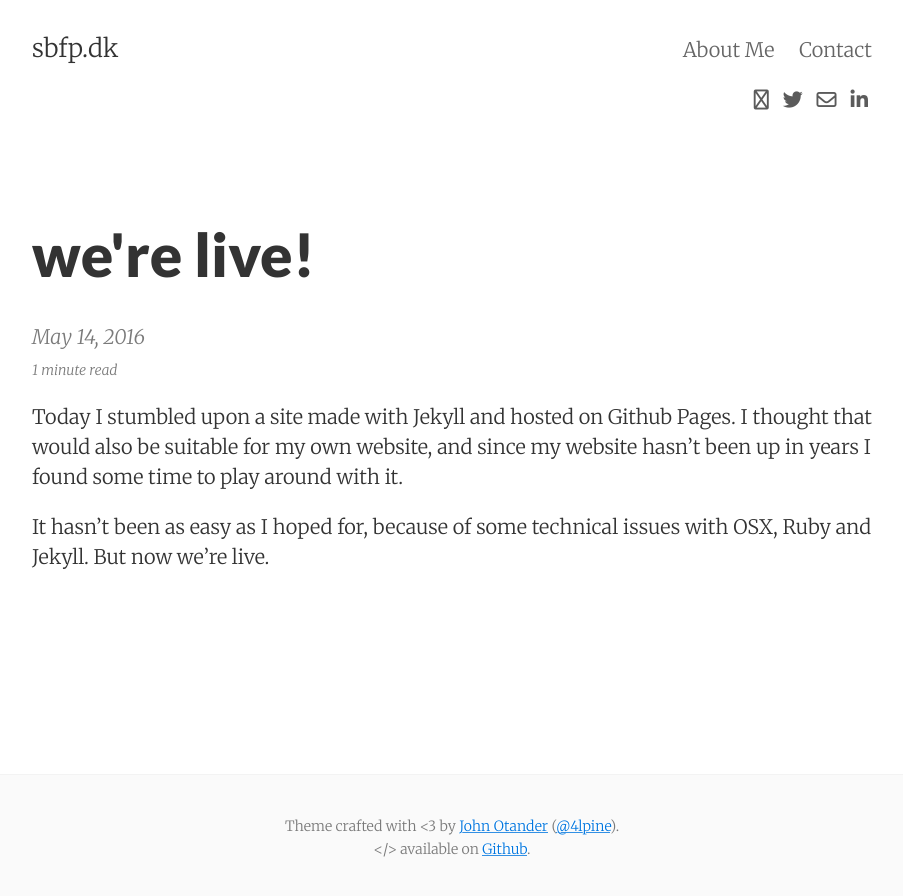
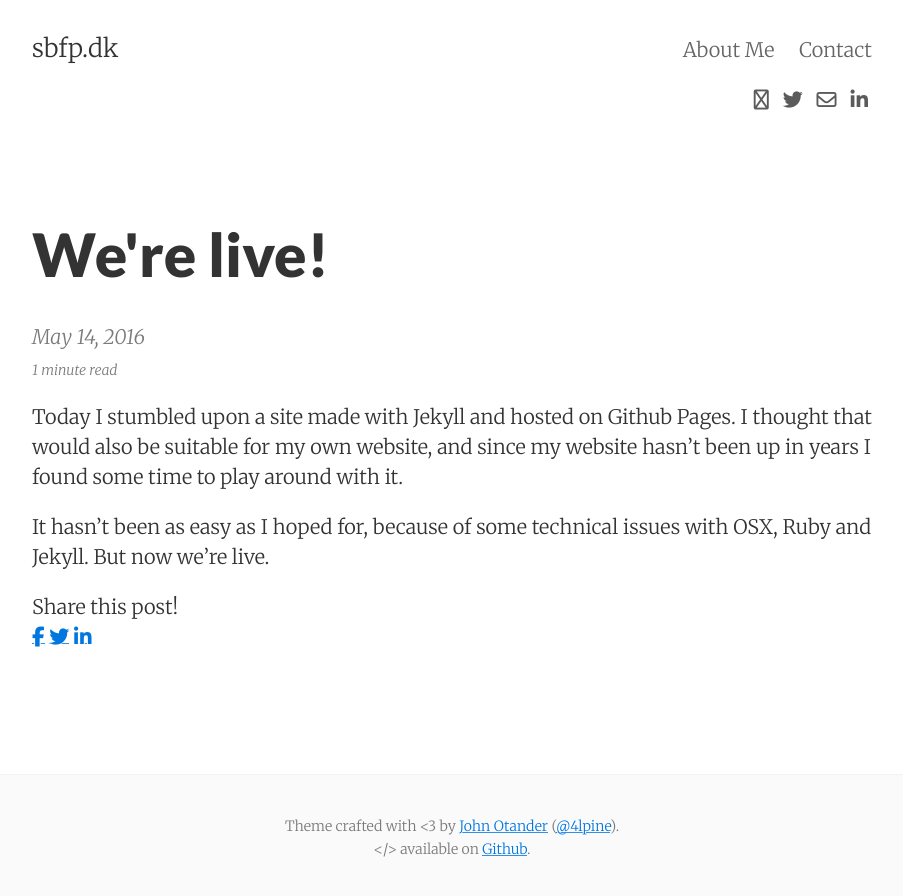
Before and after one commit to sbfp/sbfp.github.io-old, a Jekyll site: the page built from _posts/2016-05-14-new-site.md, in a window 1280 px wide. Shown: the top 896 px of the page, without its empty margins (188-1091 px from the left). Built offline with Jekyll 4.4.1, drawn with Linux system fonts in a browser that asks for light colours; nearby versions of some CDN libraries.

```diff
--- a/_config.yml
+++ b/_config.yml
@@ -52,12 +52,12 @@
 flattr_button:
 
 # Post sharing icons
-show_sharing_icons: false
+show_sharing_icons: true
 # Change to 'true' to enable individual icons
-share_facebook: false
-share_twitter: false
+share_facebook: true
+share_twitter: true
 share_googleplus: false
-share_linkedin: false
+share_linkedin: true
 share_digg: false
 share_tumblr: false
 share_reddit: false
--- a/_posts/2016-05-14-new-site.md
+++ b/_posts/2016-05-14-new-site.md
@@ -1,6 +1,6 @@
 ---
 layout:     post
-title:      we're live!
+title:      We're live!
 date:       2016-05-14 11:21:29
 summary:    sbfp.dk finally up and running with Jekyll and Github Pages.
 categories: Jekyll Github
```
Also changed, not shown: images/sbfp.jpg (added).
